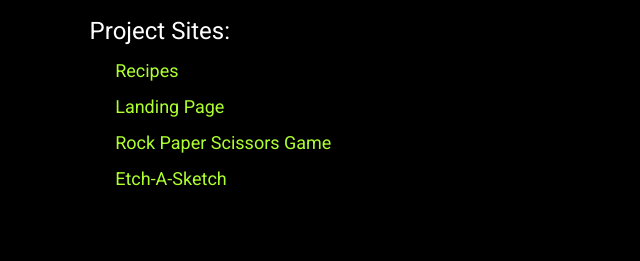
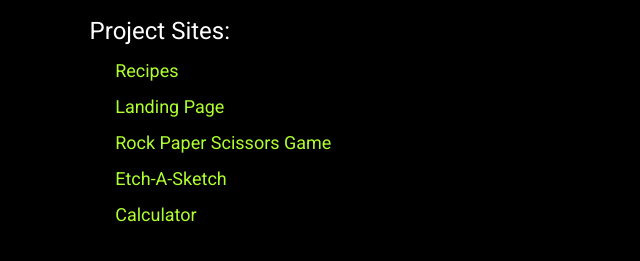
Before and after one commit to chris-phan/odin-project, a plain HTML site: page index.html in a window 1280 px wide. Shown: the part 61-322 px from the top of the page, without its empty margins (0-640 px from the left). Drawn offline with Linux system fonts and the light colour scheme.

Commit message:
Added link to calculator to home page

```diff
--- a/index.html
+++ b/index.html
@@ -23,6 +23,9 @@
 			<li>
 				<a href="./odin-etch-a-sketch/index.html">Etch-A-Sketch</a>
 			</li>
+			<li>
+				<a href="./odin-calculator/index.html">Calculator</a>
+			</li>
 		</ul>
 	</body>
 </html>
```
